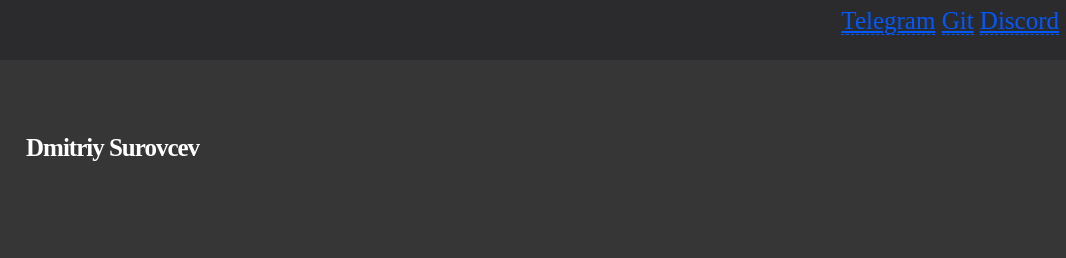
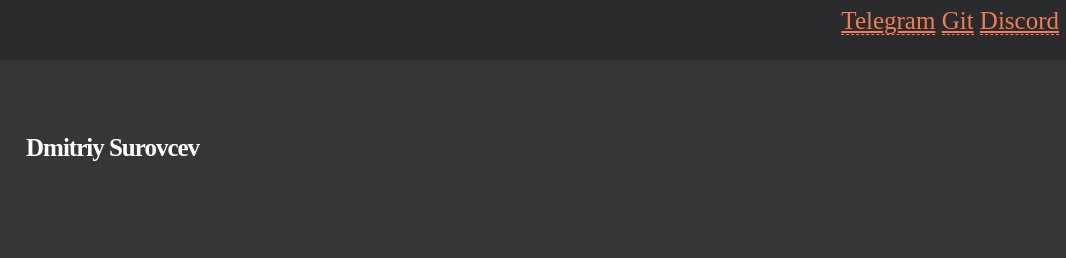
Before and after one commit to z1xoonu4a/Site-2, a plain HTML site: page index.html in a window 1280 px wide. Shown: the full height of the page, 214-1280 px from the left. Drawn offline with Linux system fonts and the light colour scheme.

Commit message:
"new style color link"

```diff
--- a/style/style.css
+++ b/style/style.css
@@ -23,7 +23,7 @@ body {
 }
 
 a:link {
-	color: #0059ff;
+	color: #ef7d55;
 	border-bottom: 1px dashed;
 }
 
```
